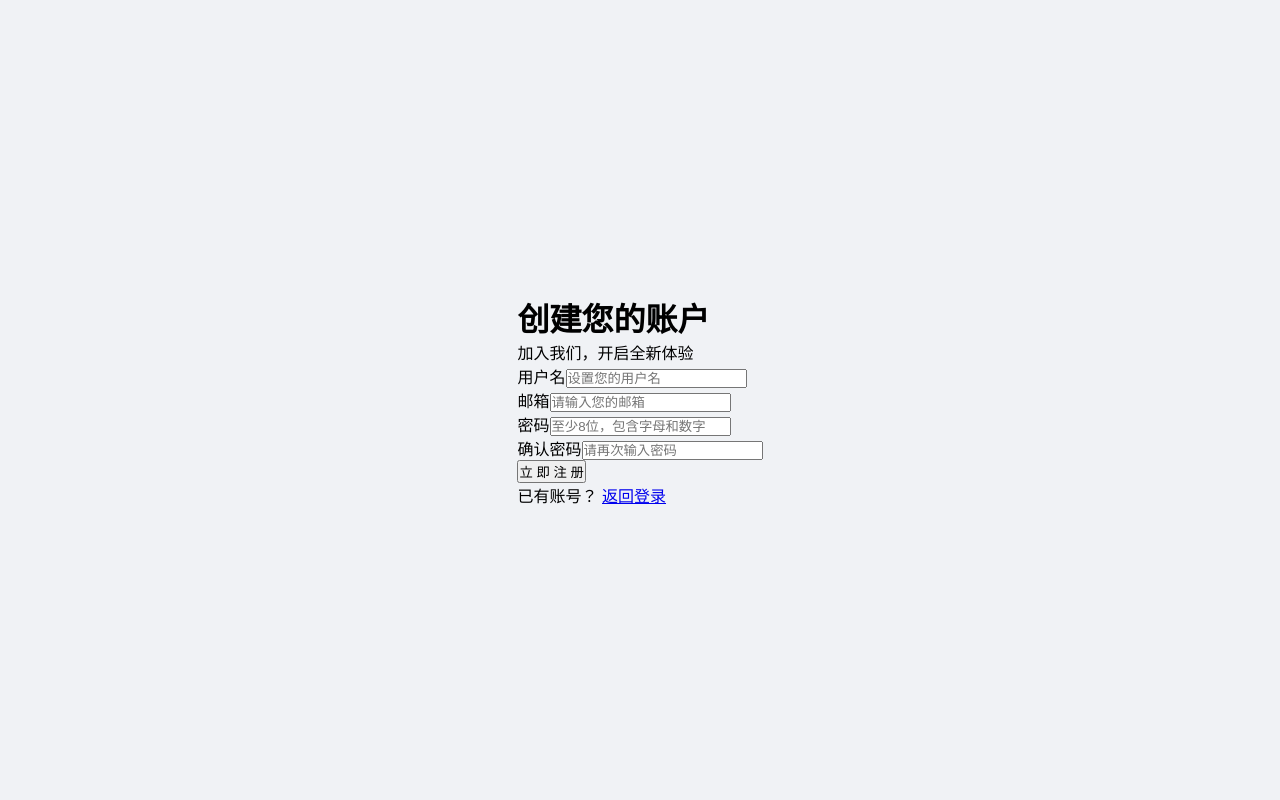
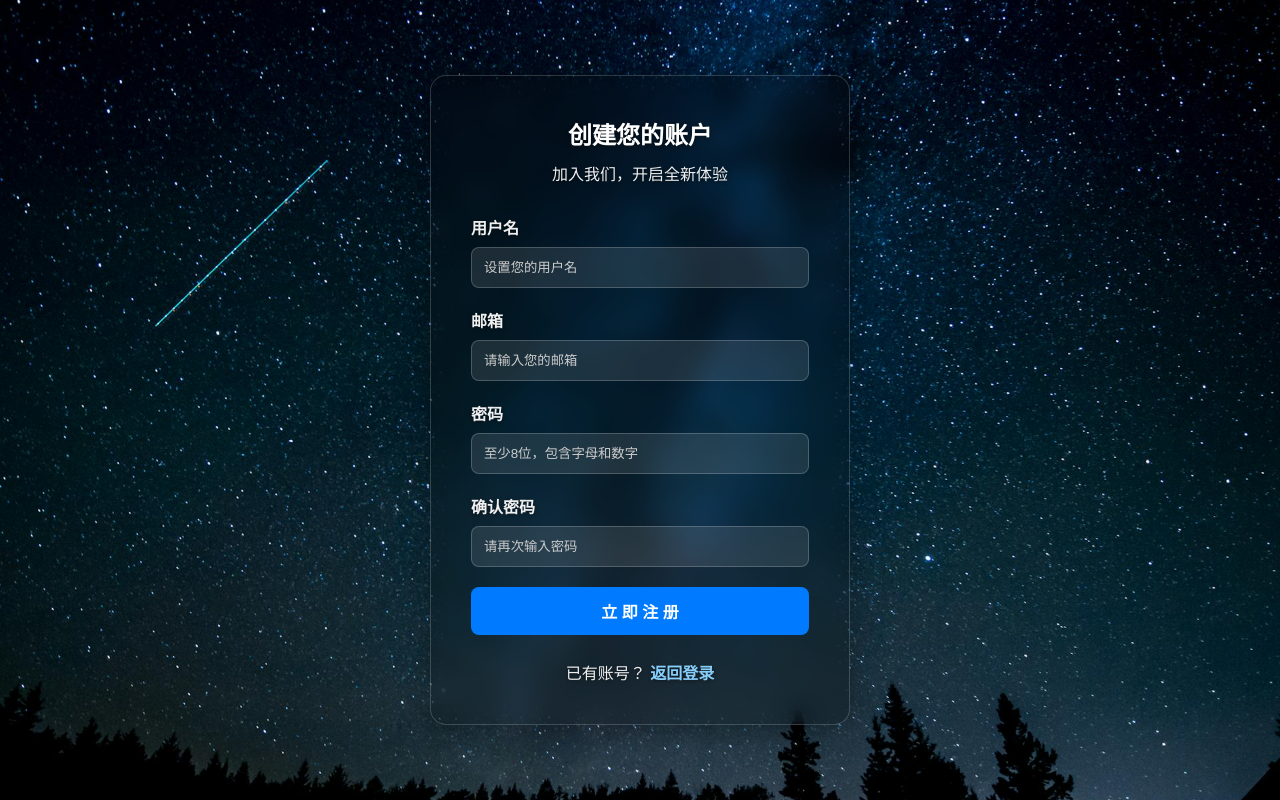
Before and after one commit to 992271363/desktop-activity-system, a Vue app in the folder frontend/: page /register in a window 1280 px wide. Built offline with nearby package versions, Linux system fonts and the light colour scheme; the HTML template or start-up script is replaced by a standard one.

Commit message:
登录注册界面样式

```diff
--- a/frontend/src/views/LoginView.vue
+++ b/frontend/src/views/LoginView.vue
@@ -1,9 +1,6 @@
 <template>
-  <!-- 1. 这个 div 的 class 是 'auth-page'。所以 CSS 里要用 .auth-page 来设置背景图 -->
   <div class="auth-page">
-    <!-- 2. 这个 div 的 class 是 'auth-container'。所以 CSS 里要用 .auth-container 来设置毛玻璃效果 -->
     <div class="auth-container">
-      <!-- 这是你的表单内容，它会被包裹在毛玻璃卡片里 -->
       <div class="form-section">
         <h1>欢迎回来！</h1>
         <p class="subtitle">登录以继续</p>
@@ -64,106 +61,150 @@ const handleLogin = () => {
 }
 </script>
 
-<!-- ==================== 👇👇👇 关键改动在这里 👇👇👇 ==================== -->
 <style scoped>
 /*
-  之前是 .background-container，现在我们把它应用到你的 .auth-page 上
+  背景层样式 - 无需改动
 */
 .auth-page {
-  /* 关键：使用 @ 别名来引用图片 */
-  background-image: url('@/assets/images/io_smile.jpg');
+  background-image: url('@/assets/images/BG.jpg');
   background-size: cover;
   background-position: center;
   min-height: 100vh;
   width: 100%;
-
-  /* 使用 Flexbox 将登录框居中 */
   display: flex;
   justify-content: center;
   align-items: center;
+  transition: background-image 0.5s ease-in-out;
 }
 
 /*
-  之前是 .frosted-glass-overlay，现在我们把它应用到你的 .auth-container 上
+  毛玻璃容器样式
 */
 .auth-container {
-  /* 应用背景模糊滤镜 */
   backdrop-filter: blur(12px);
   -webkit-backdrop-filter: blur(12px);
 
-  /* 设置半透明背景 */
-  background-color: rgba(255, 255, 255, 0.2);
+  /* 🎨 专业建议 #1: 暗色系毛玻璃 */
+  /* 对于深色背景，使用半透明的黑色或深色玻璃效果通常比白色更好。 */
+  /* 将原来的 rgba(255, 255, 255, 0.2) 改为黑色，并可以适当降低透明度。 */
+  background-color: rgba(0, 0, 0, 0.25);
 
-  /* 其他美化样式 */
   border-radius: 16px;
-  border: 1px solid rgba(255, 255, 255, 0.3);
-  box-shadow: 0 8px 32px 0 rgba(31, 38, 135, 0.37);
-
-  /* 限制最大宽度，并给内部内容一些空间 */
-  max-width: 420px; /* 登录框通常窄一些 */
+  /* 边框也改为半透明的白色，在暗色玻璃上更突出 */
+  border: 1px solid rgba(255, 255, 255, 0.18);
+  box-shadow: 0 8px 32px 0 rgba(0, 0, 0, 0.37);
+  max-width: 420px;
   width: 90%;
   padding: 40px;
-  box-sizing: border-box; /* 确保 padding 不会撑大宽度 */
+  box-sizing: border-box;
 }
 
 /*
-  为了确保在毛玻璃上的内容清晰可读，
-  我们可以统一给表单部分的文字加一点阴影或者设置深色。
-  这里我们直接使用你已有的 .form-section。
+  表单内容区域
 */
 .form-section {
-  color: #333; /* 确保文字颜色足够深 */
+  /* ✅ 已修改：将默认文字颜色从深灰改为淡白色 */
+  color: #f0f0f0;
   text-align: center;
+
+  /* 🎨 专业建议 #2: 文字阴影 */
+  /* 给所有文字添加一点细微的阴影，可以极大地提升在复杂背景下的可读性。*/
+  text-shadow: 0px 1px 4px rgba(0, 0, 0, 0.5);
 }
 
-/* --- 下面是你已有的表单样式，我帮你整合并美化了一下 --- */
-
+/*
+  主标题 H1
+*/
 .form-section h1 {
   margin: 0 0 10px;
   font-size: 24px;
+  /* H1 可以使用更亮的纯白色来突出 */
+  color: #ffffff;
 }
 
+/*
+  副标题
+*/
 .subtitle {
   margin-bottom: 30px;
-  color: #555;
+  /* ✅ 已修改：将中灰色改为与主色调一致的淡白色 */
+  color: #f0f0f0;
 }
 
+/*
+  表单组
+*/
 .form-group {
   margin-bottom: 20px;
   text-align: left;
 }
 
+/*
+  标签 Label
+*/
 .form-group label {
   display: block;
   margin-bottom: 8px;
   font-weight: 600;
+  /* 它会继承 .form-section 的颜色，这里无需改动 */
 }
 
+/*
+  输入框 Input
+*/
 .form-group input {
   width: 100%;
   padding: 12px;
-  border: 1px solid #ccc;
   border-radius: 8px;
-  box-sizing: border-box; /* 关键 */
+  box-sizing: border-box;
+
+  /* 🎨 专业建议 #3: 输入框透明化 */
+  /* 让输入框也融入背景，而不是突兀的白色。 */
+  background-color: rgba(255, 255, 255, 0.1);
+  border: 1px solid rgba(255, 255, 255, 0.2);
+
+  /* ✅ 已修改：输入框里的文字也要是白色！ */
+  color: #ffffff;
+  font-weight: 500;
 }
 
+/* 输入框 Placeholder 占位符文字颜色 */
+.form-group input::placeholder {
+  color: #cccccc;
+}
+
+/*
+  表单操作区域
+*/
 .form-actions {
   text-align: right;
   margin-bottom: 20px;
 }
 
+/*
+  “忘记密码”链接
+*/
 .forgot-password {
   font-size: 14px;
-  color: #007bff;
+  /* ✅ 已修改：蓝色太暗，换成一个更明亮的颜色 */
+  color: #87cefa; /* 淡天蓝色，比纯白更有层次感 */
   text-decoration: none;
+  transition: color 0.3s;
 }
 
+.forgot-password:hover {
+  color: #ffffff;
+}
+
+/*
+  登录按钮
+*/
 .submit-btn {
   width: 100%;
   padding: 12px;
   font-size: 16px;
   font-weight: 600;
-  color: #fff;
+  color: #fff; /* 按钮文字是白色，无需改动 */
   background-color: #007bff;
   border: none;
   border-radius: 8px;
@@ -175,7 +216,21 @@ const handleLogin = () => {
   background-color: #0056b3;
 }
 
+/*
+  切换注册/登录的区域
+*/
 .switch-auth {
   margin-top: 25px;
 }
+
+/* 确保 .switch-auth 里的链接也和“忘记密码”颜色协调 */
+.switch-auth a {
+  color: #87cefa;
+  text-decoration: none;
+  font-weight: 600;
+}
+
+.switch-auth a:hover {
+  color: #ffffff;
+}
 </style>
--- a/frontend/src/views/RegisterView.vue
+++ b/frontend/src/views/RegisterView.vue
@@ -83,3 +83,176 @@ const handleRegister = () => {
   // });
 }
 </script>
+<style scoped>
+/*
+  背景层样式 - 无需改动
+*/
+.auth-page {
+  background-image: url('@/assets/images/BG.jpg');
+  background-size: cover;
+  background-position: center;
+  min-height: 100vh;
+  width: 100%;
+  display: flex;
+  justify-content: center;
+  align-items: center;
+  transition: background-image 0.5s ease-in-out;
+}
+
+/*
+  毛玻璃容器样式
+*/
+.auth-container {
+  backdrop-filter: blur(12px);
+  -webkit-backdrop-filter: blur(12px);
+
+  /* 🎨 专业建议 #1: 暗色系毛玻璃 */
+  /* 对于深色背景，使用半透明的黑色或深色玻璃效果通常比白色更好。 */
+  /* 将原来的 rgba(255, 255, 255, 0.2) 改为黑色，并可以适当降低透明度。 */
+  background-color: rgba(0, 0, 0, 0.25);
+
+  border-radius: 16px;
+  /* 边框也改为半透明的白色，在暗色玻璃上更突出 */
+  border: 1px solid rgba(255, 255, 255, 0.18);
+  box-shadow: 0 8px 32px 0 rgba(0, 0, 0, 0.37);
+  max-width: 420px;
+  width: 90%;
+  padding: 40px;
+  box-sizing: border-box;
+}
+
+/*
+  表单内容区域
+*/
+.form-section {
+  /* ✅ 已修改：将默认文字颜色从深灰改为淡白色 */
+  color: #f0f0f0;
+  text-align: center;
+
+  /* 🎨 专业建议 #2: 文字阴影 */
+  /* 给所有文字添加一点细微的阴影，可以极大地提升在复杂背景下的可读性。*/
+  text-shadow: 0px 1px 4px rgba(0, 0, 0, 0.5);
+}
+
+/*
+  主标题 H1
+*/
+.form-section h1 {
+  margin: 0 0 10px;
+  font-size: 24px;
+  /* H1 可以使用更亮的纯白色来突出 */
+  color: #ffffff;
+}
+
+/*
+  副标题
+*/
+.subtitle {
+  margin-bottom: 30px;
+  /* ✅ 已修改：将中灰色改为与主色调一致的淡白色 */
+  color: #f0f0f0;
+}
+
+/*
+  表单组
+*/
+.form-group {
+  margin-bottom: 20px;
+  text-align: left;
+}
+
+/*
+  标签 Label
+*/
+.form-group label {
+  display: block;
+  margin-bottom: 8px;
+  font-weight: 600;
+  /* 它会继承 .form-section 的颜色，这里无需改动 */
+}
+
+/*
+  输入框 Input
+*/
+.form-group input {
+  width: 100%;
+  padding: 12px;
+  border-radius: 8px;
+  box-sizing: border-box;
+
+  /* 🎨 专业建议 #3: 输入框透明化 */
+  /* 让输入框也融入背景，而不是突兀的白色。 */
+  background-color: rgba(255, 255, 255, 0.1);
+  border: 1px solid rgba(255, 255, 255, 0.2);
+
+  /* ✅ 已修改：输入框里的文字也要是白色！ */
+  color: #ffffff;
+  font-weight: 500;
+}
+
+/* 输入框 Placeholder 占位符文字颜色 */
+.form-group input::placeholder {
+  color: #cccccc;
+}
+
+/*
+  表单操作区域
+*/
+.form-actions {
+  text-align: right;
+  margin-bottom: 20px;
+}
+
+/*
+  “忘记密码”链接
+*/
+.forgot-password {
+  font-size: 14px;
+  /* ✅ 已修改：蓝色太暗，换成一个更明亮的颜色 */
+  color: #87cefa; /* 淡天蓝色，比纯白更有层次感 */
+  text-decoration: none;
+  transition: color 0.3s;
+}
+
+.forgot-password:hover {
+  color: #ffffff;
+}
+
+/*
+  登录按钮
+*/
+.submit-btn {
+  width: 100%;
+  padding: 12px;
+  font-size: 16px;
+  font-weight: 600;
+  color: #fff; /* 按钮文字是白色，无需改动 */
+  background-color: #007bff;
+  border: none;
+  border-radius: 8px;
+  cursor: pointer;
+  transition: background-color 0.3s;
+}
+
+.submit-btn:hover {
+  background-color: #0056b3;
+}
+
+/*
+  切换注册/登录的区域
+*/
+.switch-auth {
+  margin-top: 25px;
+}
+
+/* 确保 .switch-auth 里的链接也和“忘记密码”颜色协调 */
+.switch-auth a {
+  color: #87cefa;
+  text-decoration: none;
+  font-weight: 600;
+}
+
+.switch-auth a:hover {
+  color: #ffffff;
+}
+</style>
```
Also changed, not shown: frontend/src/assets/images/BG.jpg (added), frontend/src/assets/images/io_smile.jpg (deleted).
